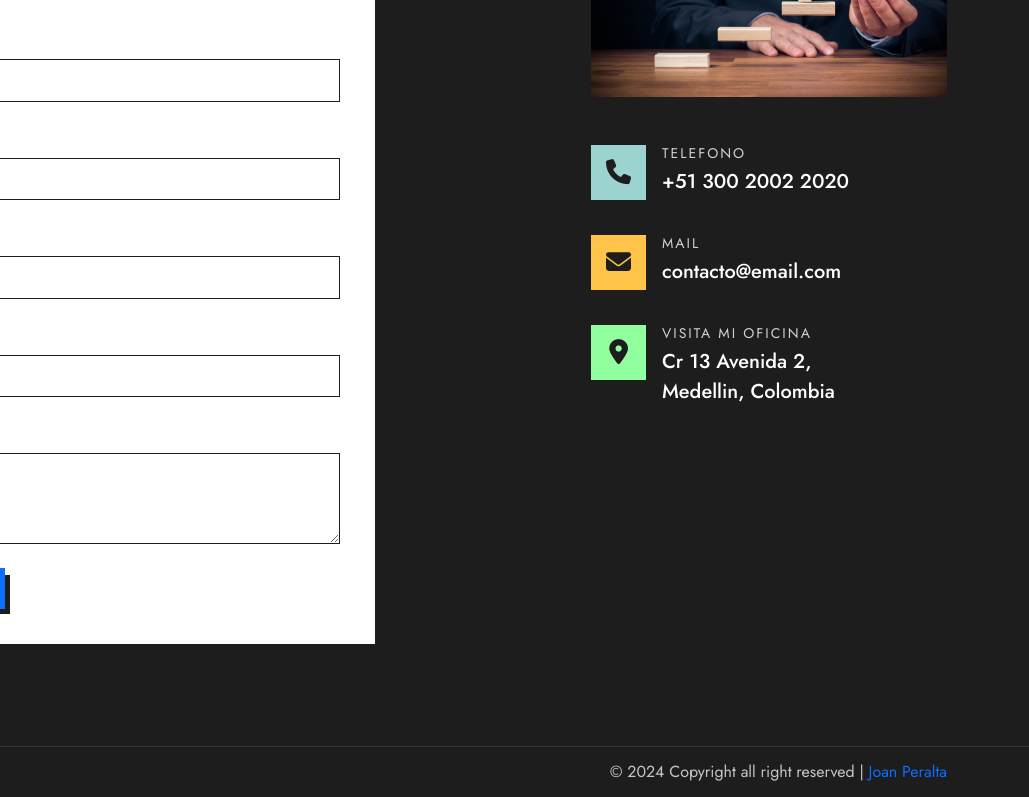
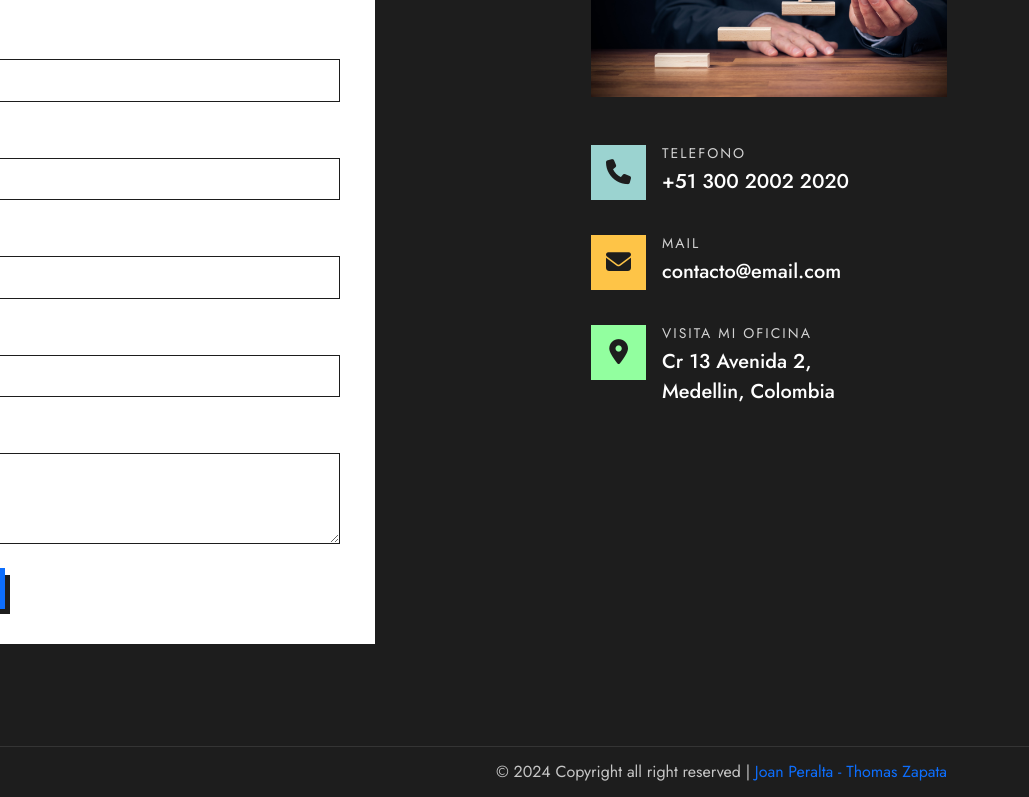
Before and after one commit to JoanP-B/Coach_page, a plain HTML site: page index.html in a window 1280 px wide. Shown: the part 5296-6093 px from the top of the page, 251-1280 px from the left. Drawn offline with Linux system fonts and the light colour scheme.

Commit message:
Update index.html

```diff
--- a/index.html
+++ b/index.html
@@ -511,7 +511,7 @@
                     </div>
                 </div>
                 <div class="col-md-6 py-2 text-center text-md-end">
-                    <p class="m-0">© 2024 Copyright all right reserved | <a href="#">Joan Peralta</a></p>
+                    <p class="m-0">© 2024 Copyright all right reserved | <a href="#">Joan Peralta - Thomas Zapata</a></p>
                 </div>
             </div>
         </div>
```
